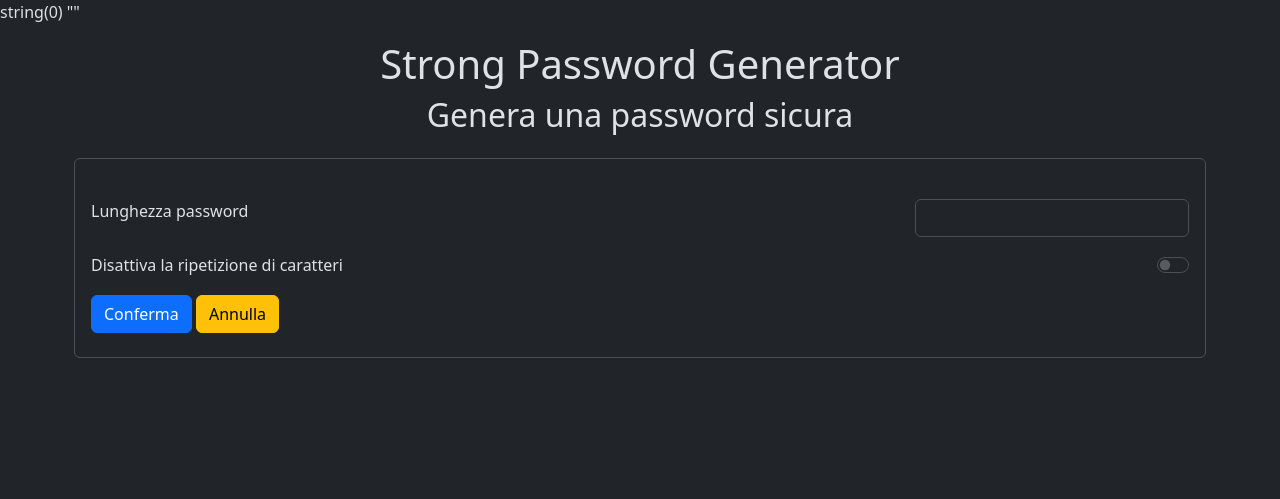
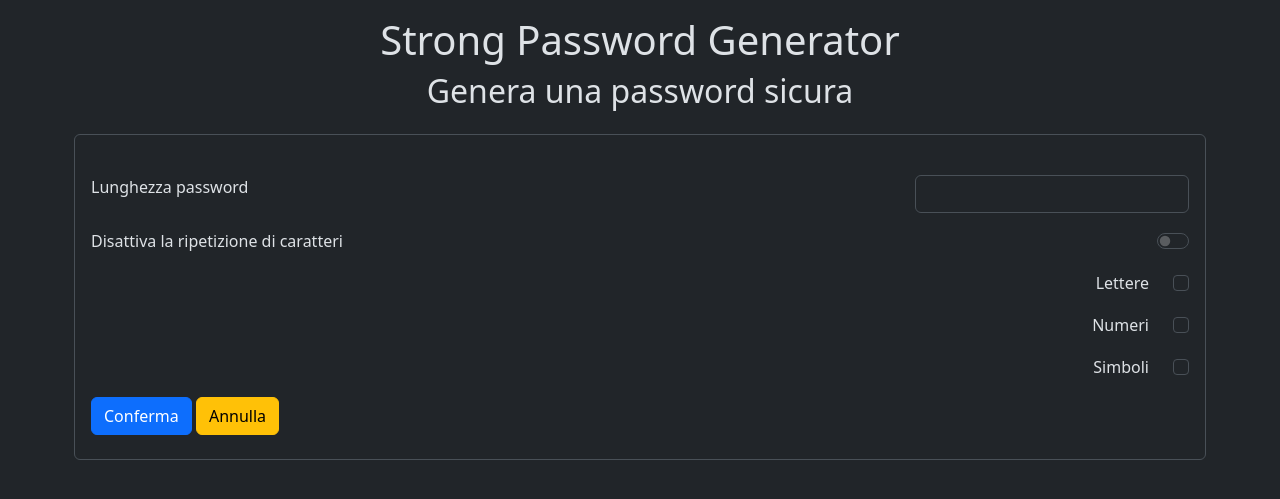
Before and after one commit to DaniAm94/php-strong-password-generator, a PHP site: page /index.php in a window 1280 px wide. Shown: the top 499 px of the page. Run offline with PHP 8.4, Linux system fonts and the light colour scheme.

Commit message:
added character types filter

```diff
--- a/index.php
+++ b/index.php
@@ -11,11 +11,19 @@ if(isset($_GET['new'])){
 // Se è già presente una password tra le variabili di sessione allora vai alla pagina che mostra la password
 if(isset($_SESSION['password'])) header('Location: display_password.php');
 
+// Lunghezza della password
 $password_length = $_GET['password-length'] ?? '';
 
 // Flag per stabilire se avere o no caratteri duplicati nella password
 $no_duplicates= $_GET['no-duplicates'] ?? '';
-var_dump($no_duplicates);
+
+// Flag per includere lettere
+$has_letters= $_GET['has-letters'] ?? '';
+// Flag per includere numeri
+$has_numbers= $_GET['has-numbers'] ?? '';
+// Flag per includere lettere
+$has_symbols= $_GET['has-symbols'] ?? '';
+
 
 // Importo lo script con la funzione
 require __DIR__.'/scripts/scripts.php';
@@ -52,13 +60,34 @@ $_SESSION['password']= $password;
     <main class="py-3">
         <div class="container-sm">
         <form class="row g-3 needs-validation border rounded py-4 px-2 " novalidate>
+
+        <!-- Per scegliere la lunghezza della password -->
     <div class="col-12 d-flex justify-content-between">
         <label for="pass-length" class="form-label">Lunghezza password</label>
         <input type="number" class="form-control w-25" id="pass-length" name="password-length" value="" required min="1" max="10">
      </div>
+        <!-- Toggle per la ripetizione di caratteri nella password -->
     <div class="col-12 form-check form-switch d-flex justify-content-between ps-2">
         <label class="form-check-label" for="char-dup">Disattiva la ripetizione di caratteri</label>
         <input class="form-check-input" type="checkbox" role="switch" name="no-duplicates" id="char-dup">
+    </div>
+    <div class="form-check offset-10  col-2 d-flex justify-content-end  column-gap-5">
+        <label class="form-check-label" for="letters-check">
+            Lettere
+        </label>
+        <input class="form-check-input" type="checkbox" id="letters-check" name="has-letters">
+    </div>
+    <div class="form-check offset-10  col-2 d-flex justify-content-end  column-gap-5">
+        <label class="form-check-label" for="numbers-check">
+            Numeri
+        </label>
+        <input class="form-check-input" type="checkbox" id="numbers-check" name="has-numbers">
+    </div>
+    <div class="form-check offset-10  col-2 d-flex justify-content-end  column-gap-5">
+        <label class="form-check-label" for="symbols-check">
+            Simboli
+        </label>
+        <input class="form-check-input" type="checkbox" id="symbols-check" name="has-symbols">
     </div>
     <div class="col-12">
         <button class="btn btn-primary" type="submit">Conferma</button>
--- a/scripts/scripts.php
+++ b/scripts/scripts.php
@@ -1,12 +1,19 @@
 <?php
 
 require __DIR__.'/../data/data.php';
+
 
 /*
 Funzione che restituisce una password
 argomenti: lunghezza password, array di caratteri , numero di caratteri, flag per i duplicati
 */
 function get_password ($pass_length, $characters, $noc, $no_dup){
+    if(empty($noc)){
+        return 'Devi sceglire almeno un insieme di caratteri';
+    }
+    if($no_dup && $pass_length>$noc){
+        return 'La lunghezza della password non può superare il numero di caratteri';
+    }
     $password=[];
     while(count($password) < $pass_length){
         $rand_character = $characters[rand(0,$noc-1)];
```
Also changed, not shown: data/data.php (+44 -6 lines). Lines whose indentation alone changed are shown as unchanged.
